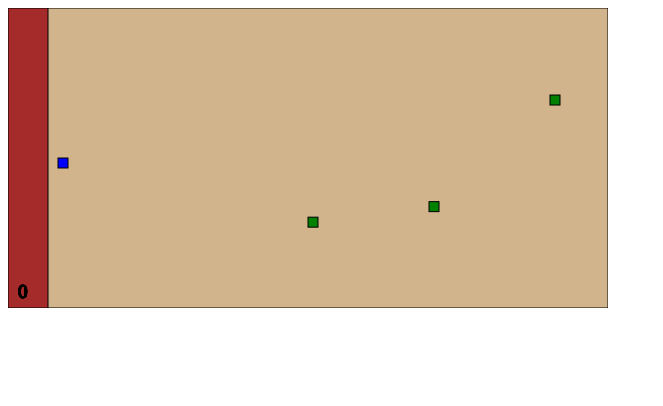
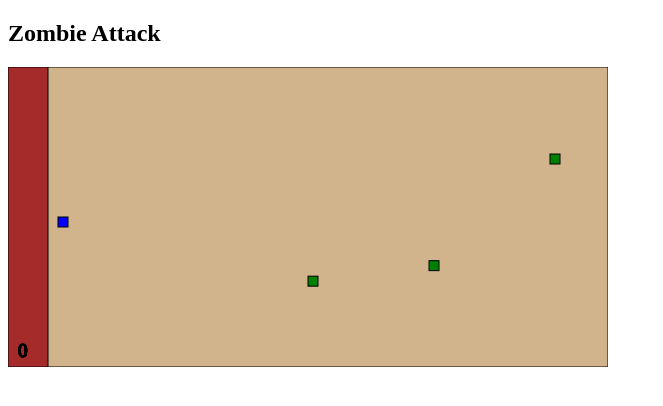
Before and after one commit to ufjf-dcc104/dcc138-2019-1-trb1-sequeto, a plain HTML site: page index.html in a window 1280 px wide. Shown: the whole page, without its empty margins (0-663 px from the left). Drawn offline with Linux system fonts and the light colour scheme.

Commit message:
Adicionando Nome do Jogo

```diff
--- a/index.html
+++ b/index.html
@@ -12,6 +12,8 @@
 </head>
 
 <body>
+
+    <h2>Zombie Attack</h2>
     <canvas />
     <script>
         var canvas = document.querySelector("canvas");
```
